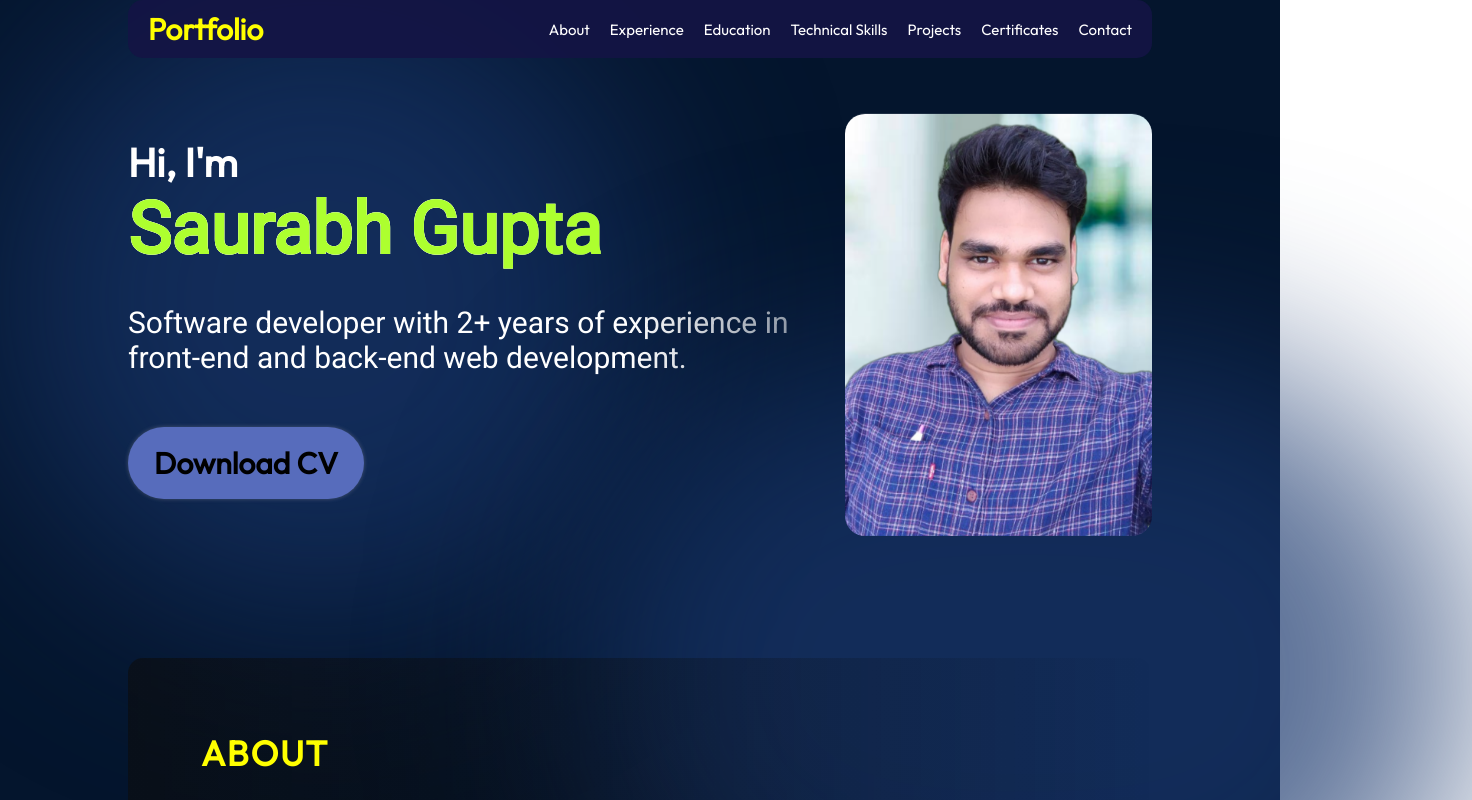
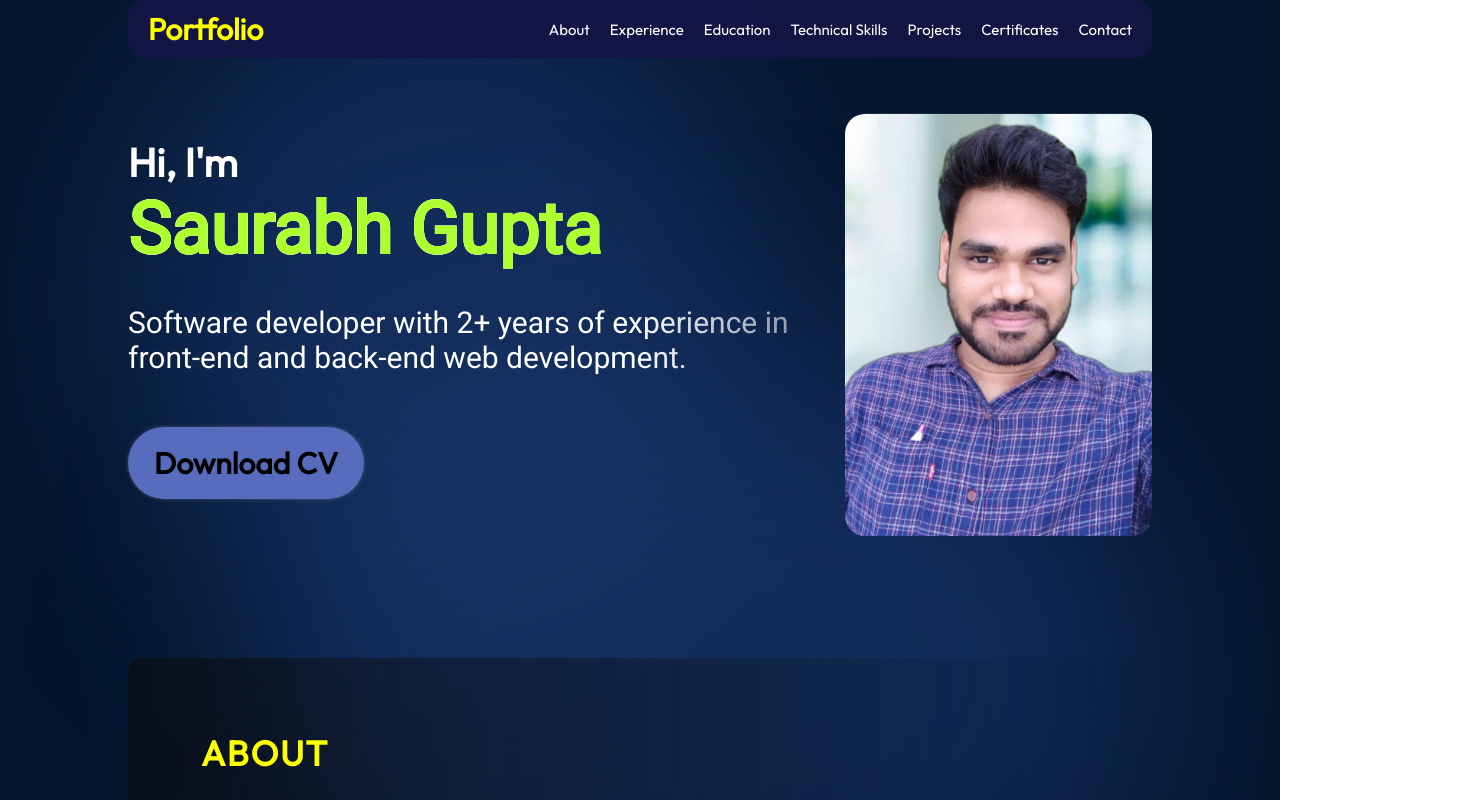
Before and after one commit to saurabhguptaiit27/myportfolio, a React (Vite) app: page / in a window 1280 px wide. Shown: the top 800 px of the page, 1472 px wide, since content can reach past the window. Built offline with nearby package versions, Linux system fonts and the light colour scheme.

Commit message:
overflow managed

```diff
--- a/src/App.module.css
+++ b/src/App.module.css
@@ -4,4 +4,9 @@
   background-color: var(--color-bg);
   width: 100%;
   height: 100%;
+  /* overflow: hidden; */
 }
+
+/* body {
+  overflow: hidden;
+} */
--- a/src/components/Certificates/Certificates.module.css
+++ b/src/components/Certificates/Certificates.module.css
@@ -9,6 +9,7 @@
   background-color: rgb(233, 196, 84);
   background: linear-gradient(90deg, rgb(233, 196, 84) 0%, hsla(70, 88%, 44%, 0) 100%);
   border-radius: 15px;
+  overflow: hidden;
 }
 
 .title {
--- a/src/components/Contact/Contact.module.css
+++ b/src/components/Contact/Contact.module.css
@@ -7,10 +7,11 @@
   display: flex;
   flex-direction: row;
   justify-content: space-evenly;
-  width: 100vw;
+  width: screen;
   padding: 58px 10%;
   gap: 10px;
   background: url("/assets/contact/contactimgbackground.jpg");
+  overflow: hidden;
 }
 
 .text h2 {
--- a/src/components/Hero/Hero.module.css
+++ b/src/components/Hero/Hero.module.css
@@ -109,10 +109,8 @@ h5 {
   position: absolute;
   width: 50vw;
   height: 50vw;
-  min-width: 350px;
-  min-width: 350px;
+  min-width: 250px;
   top: -128px;
-  left: -10vw;
   border-radius: 764px;
   background: rgba(25, 55, 109, 0.7);
   filter: blur(100px);
@@ -123,10 +121,9 @@ h5 {
   position: absolute;
   width: 70vw;
   height: 50vw;
-  min-width: 350px;
   min-width: 250px;
   top: 246px;
-  right: -25vw;
+  right: 0;
   border-radius: 764px;
   background: rgba(25, 55, 109, 0.7);
   filter: blur(100px);
```
